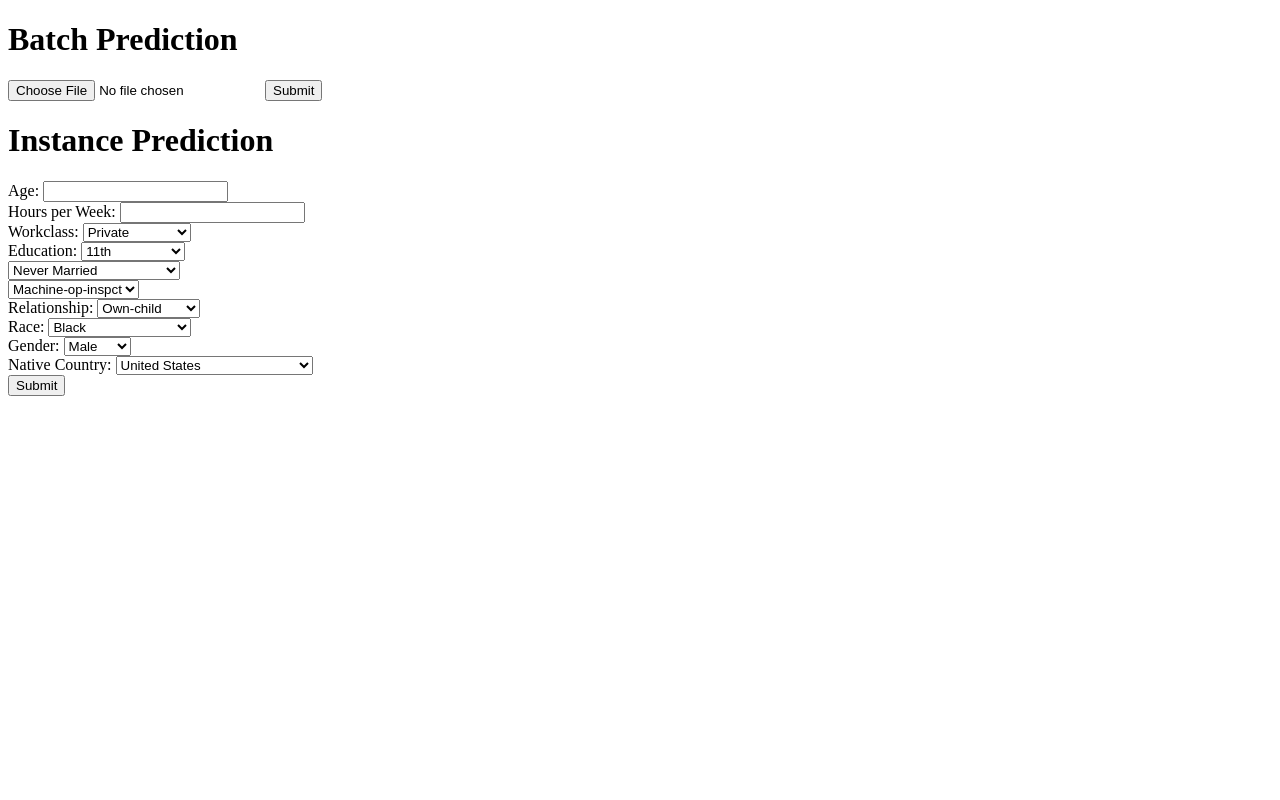
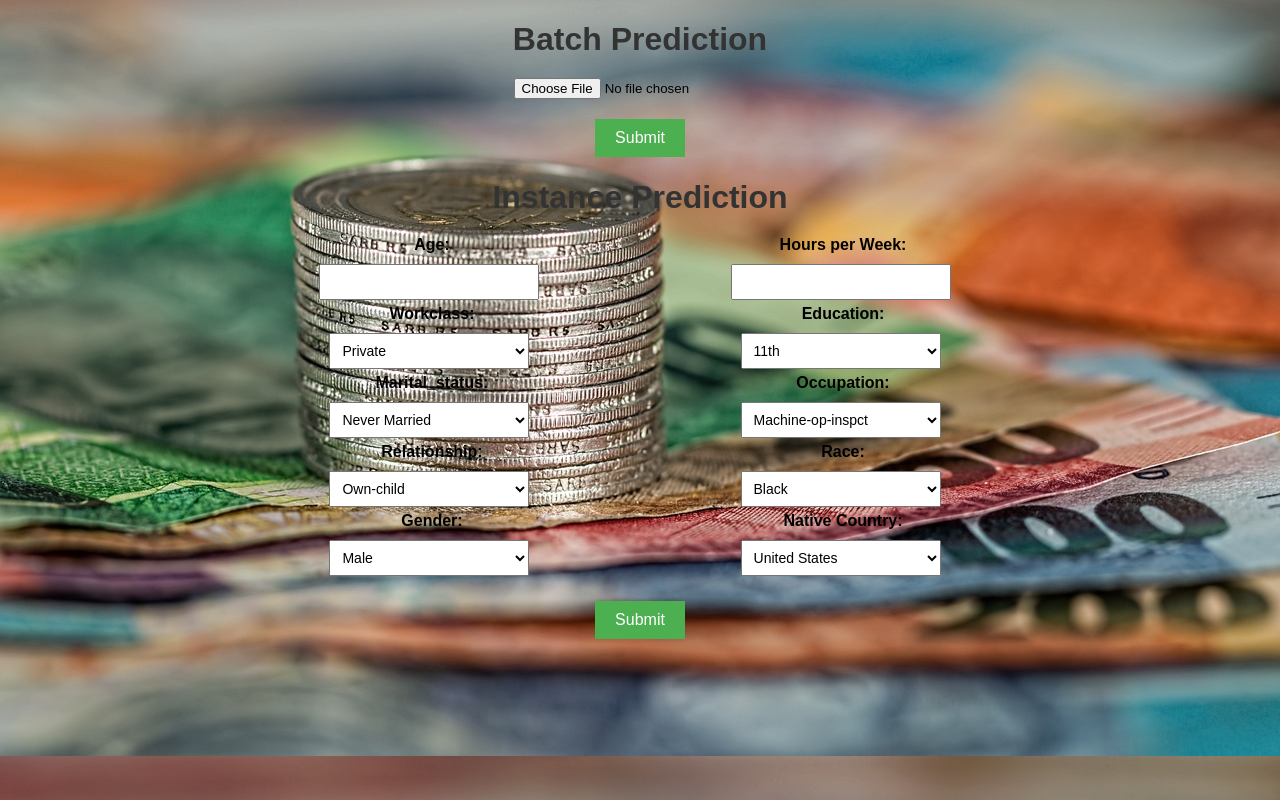
Before and after one commit to Hitesh-Nimbalkar/Adult_income, a Flask app: page / in a window 1280 px wide. Run offline with Flask 3, Linux system fonts and the light colour scheme; parts of the project's set-up code (start-up, migrations or seed data) failed here and were passed over.

Commit message:
Html Updated

```diff
--- a/app.py
+++ b/app.py
@@ -1,7 +1,7 @@
 from flask import Flask, render_template, request
 from werkzeug.utils import secure_filename
-from batch import batch_prediction
-from instance import instance_prediction_class
+from Prediction_code.batch import batch_prediction
+from Prediction_code.instance import instance_prediction_class
 import os
 from Income.logger import logging
 from Income.constant import *
--- a/templates/index.html
+++ b/templates/index.html
@@ -2,6 +2,66 @@
 <html>
 <head>
     <title>Batch Prediction</title>
+    <style>
+        body {
+            font-family: Arial, sans-serif;
+            margin: 20px;
+            text-align: center;
+            padding-left: 10px;
+            padding-right: 10px;
+            background-image: url('Money.jpg');
+            background-size: cover;
+            background-position: center;
+        }
+        h1 {
+            color: #333;
+            margin-bottom: 20px;
+        }
+        form {
+            margin-bottom: 20px;
+        }
+        label {
+            display: block;
+            margin-bottom: 5px;
+            font-weight: bold;
+            padding-left: 5px;
+        }
+        input[type="text"],
+        select {
+            width: 200px;
+            padding: 8px;
+            margin: 5px 0;
+            font-size: 14px;
+        }
+        input[type="submit"] {
+            display: block;
+            margin: 20px auto;
+            padding: 10px 20px;
+            font-size: 16px;
+            background-color: #4CAF50;
+            color: white;
+            border: none;
+            cursor: pointer;
+        }
+        h3 {
+            margin-top: 20px;
+            font-size: 18px;
+        }
+        p {
+            font-size: 14px;
+        }
+        .form-group {
+            display: inline-block;
+            width: calc(33.33% - 10px);
+            margin-right: 10px;
+            vertical-align: top;
+        }
+        .form-row {
+            display: flex;
+            flex-direction: column;
+            align-items: flex-start;
+        }
+    </style>
 </head>
 <body>
     <h1>Batch Prediction</h1>
@@ -9,9 +69,6 @@
         <input type="file" name="csv_file" accept=".csv">
         <input type="submit" value="Submit">
     </form>
-    {% if error %}
-        <p>{{ error }}</p>
-    {% endif %}
     {% if prediction_type == 'batch' %}
         {% if prediction_result %}
             <h3>Prediction Result:</h3>
@@ -21,10 +78,15 @@
 
     <h1>Instance Prediction</h1>
     <form action="/instance" method="post">
+        <div class="form-group">
             <label for="age">Age:</label>
             <input type="text" name="age" required><br>
+        </div>
+        <div class="form-group">
             <label for="hours_per_week">Hours per Week:</label>
             <input type="text" name="hours_per_week" required><br>
+        </div>
+        <div class="form-group">
             <label for="workclass">Workclass:</label>
             <select name="workclass" required>
                 <option value="Private">Private</option>
@@ -32,6 +94,8 @@
                 <option value="Government">Government</option>
                 <option value="Unemployed">Unemployed</option>
             </select><br>
+        </div>
+        <div class="form-group">
             <label for="education">Education:</label>
             <select name="education" required>
                 <option value="11th">11th</option>
@@ -51,6 +115,9 @@
                 <option value="1st-4th">1st-4th</option>
                 <option value="Preschool">Preschool</option>
             </select><br>
+        </div>
+        <div class="form-group">
+            <label for="marital_status">Marital_status:</label>
             <select name="marital_status" required>
                 <option value="Never-married">Never Married</option>
                 <option value="Married-civ-spouse">Married (Civilian Spouse)</option>
@@ -60,6 +127,9 @@
                 <option value="Married-spouse-absent">Married (Spouse Absent)</option>
                 <option value="Married-AF-spouse">Married (AF Spouse)</option>
             </select><br>
+        </div>
+        <div class="form-group">
+            <label for="occupation">Occupation:</label>
             <select name="occupation" required>
                 <option value="Machine-op-inspct">Machine-op-inspct</option>
                 <option value="Farming-fishing">Farming-fishing</option>
@@ -76,6 +146,8 @@
                 <option value="Handlers-cleaners">Handlers-cleaners</option>
                 <option value="Armed-Forces">Armed-Forces</option>
             </select><br>
+        </div>
+        <div class="form-group">
             <label for="relationship">Relationship:</label>
             <select name="relationship" required>
                 <option value="Own-child">Own-child</option>
@@ -85,6 +157,8 @@
                 <option value="Wife">Wife</option>
                 <option value="Other-relative">Other-relative</option>
             </select><br>
+        </div>
+        <div class="form-group">
             <label for="race">Race:</label>
             <select name="race" required>
                 <option value="Black">Black</option>
@@ -93,60 +167,65 @@
                 <option value="Amer-Indian-Eskimo">Amer-Indian-Eskimo</option>
                 <option value="Asian-Pac-Islander">Asian-Pac-Islander</option>
             </select><br>
+        </div>
+        <div class="form-group">
             <label for="gender">Gender:</label>
             <select name="gender" required>
                 <option value="Male">Male</option>
                 <option value="Female">Female</option>
             </select><br>
+        </div>
+        <div class="form-group">
             <label for="native_country">Native Country:</label>
             <select name="native_country" required>
                 <option value="United-States">United States</option>
+                <option value="Mexico">Mexico</option>
+                <option value="Philippines">Philippines</option>
+                <option value="Germany">Germany</option>
+                <option value="Canada">Canada</option>
+                <option value="Puerto-Rico">Puerto Rico</option>
+                <option value="El-Salvador">El Salvador</option>
+                <option value="India">India</option>
+                <option value="Cuba">Cuba</option>
+                <option value="England">England</option>
+                <option value="Jamaica">Jamaica</option>
+                <option value="South">South</option>
+                <option value="China">China</option>
+                <option value="Italy">Italy</option>
+                <option value="Dominican-Republic">Dominican Republic</option>
+                <option value="Vietnam">Vietnam</option>
+                <option value="Guatemala">Guatemala</option>
+                <option value="Japan">Japan</option>
+                <option value="Poland">Poland</option>
+                <option value="Columbia">Columbia</option>
+                <option value="Taiwan">Taiwan</option>
+                <option value="Haiti">Haiti</option>
+                <option value="Iran">Iran</option>
+                <option value="Portugal">Portugal</option>
+                <option value="Nicaragua">Nicaragua</option>
                 <option value="Peru">Peru</option>
-            <option value="Guatemala">Guatemala</option>
-            <option value="Mexico">Mexico</option>
-            <option value="Dominican-Republic">Dominican Republic</option>
+                <option value="Greece">Greece</option>
+                <option value="France">France</option>
+                <option value="Ecuador">Ecuador</option>
                 <option value="Ireland">Ireland</option>
-            <option value="Germany">Germany</option>
-            <option value="Philippines">Philippines</option>
+                <option value="Hong">Hong</option>
+                <option value="Trinadad&Tobago">Trinadad & Tobago</option>
+                <option value="Cambodia">Cambodia</option>
+                <option value="Laos">Laos</option>
                 <option value="Thailand">Thailand</option>
-            <option value="Haiti">Haiti</option>
-            <option value="El-Salvador">El Salvador</option>
-            <option value="Puerto-Rico">Puerto Rico</option>
-            <option value="Vietnam">Vietnam</option>
-            <option value="South">South</option>
-            <option value="Columbia">Columbia</option>
-            <option value="Japan">Japan</option>
-            <option value="India">India</option>
-            <option value="Cambodia">Cambodia</option>
-            <option value="Poland">Poland</option>
-            <option value="Laos">Laos</option>
-            <option value="England">England</option>
-            <option value="Cuba">Cuba</option>
-            <option value="Taiwan">Taiwan</option>
-            <option value="Italy">Italy</option>
-            <option value="Canada">Canada</option>
-            <option value="Portugal">Portugal</option>
-            <option value="China">China</option>
-            <option value="Nicaragua">Nicaragua</option>
+                <option value="Yugoslavia">Yugoslavia</option>
+                <option value="Outlying-US(Guam-USVI-etc)">Outlying-US(Guam-USVI-etc)</option>
+                <option value="Hungary">Hungary</option>
+                <option value="Scotland">Scotland</option>
                 <option value="Honduras">Honduras</option>
-            <option value="Iran">Iran</option>
-            <option value="Scotland">Scotland</option>
-            <option value="Jamaica">Jamaica</option>
-            <option value="Ecuador">Ecuador</option>
-            <option value="Yugoslavia">Yugoslavia</option>
-            <option value="Hungary">Hungary</option>
-            <option value="Hong">Hong</option>
-            <option value="Greece">Greece</option>
-            <option value="Trinadad&Tobago">Trinadad & Tobago</option>
-            <option value="Outlying-US(Guam-USVI-etc)">Outlying-US(Guam-USVI-etc)</option>
-            <option value="France">France</option>
                 <option value="Holand-Netherlands">Holand-Netherlands</option>
             </select><br>
+        </div>
         <input type="submit" value="Submit">
     </form>
     {% if prediction_type == 'instance' %}
     {% if predicted_income_text %}
-            <h3>Predicted Income:</h3>
+        <h3>Prediction Result:</h3>
         <p>{{ predicted_income_text }}</p>
     {% endif %}
 {% endif %}
```
Also changed, not shown: Prediction_code/batch.py (line endings or trailing spaces), Prediction_code/instance.py (renamed from instance.py), templates/Money.jpg (added). Lines whose indentation alone changed are shown as unchanged.
